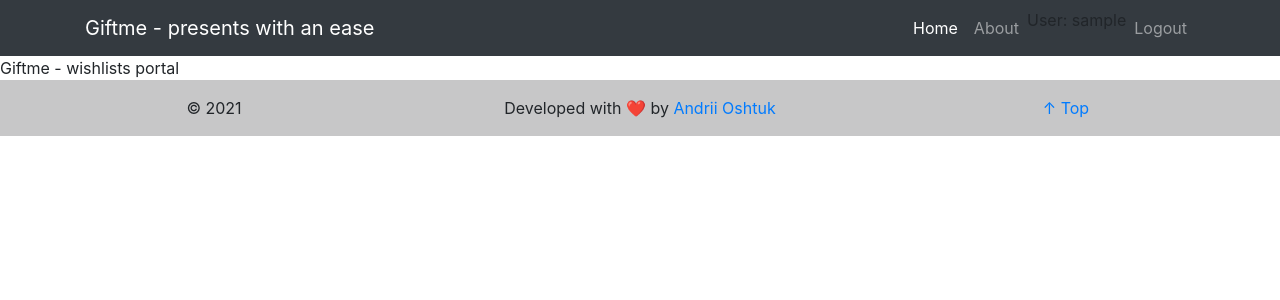
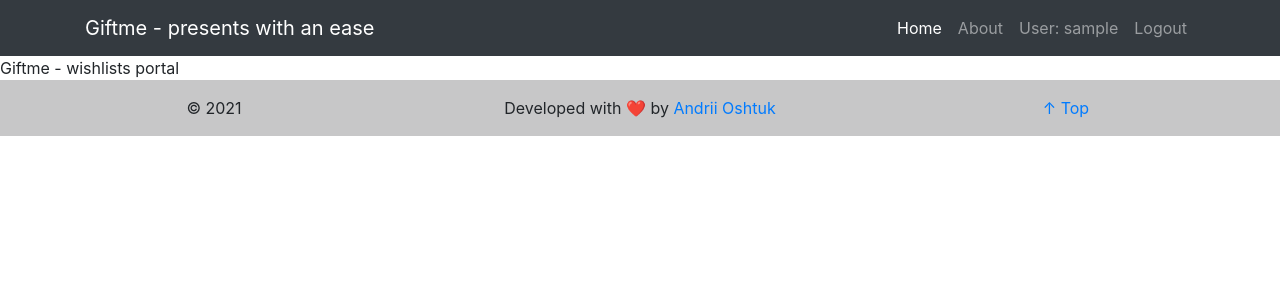
Before and after one commit to AndriiOshtuk/giftme, a Django app: page /wishlist/bootstrap/ in a window 1280 px wide. Shown: the top 300 px of the page. Run offline with Django 3.2, Linux system fonts and the light colour scheme; the visitor is signed in with stand-in values (Sample User, id 1); some libraries are stand-ins or nearby versions.

Commit message:
Modified base tamplete
1. Added font Awesome
2. Added link to user detail page in nav bar

```diff
--- a/templates/base.html
+++ b/templates/base.html
@@ -14,6 +14,7 @@
 
   <!-- Bootstrap core CSS -->
   <link href="{% static 'vendor/bootstrap/css/bootstrap.min.css' %}" rel="stylesheet">
+  <link href="{% static 'fa/css/all.min.css' %}" rel="stylesheet">
 
 </head>
 
@@ -22,7 +23,7 @@
   <!-- Navigation -->
   <nav class="navbar navbar-expand-lg navbar-dark bg-dark static-top">
     <div class="container">
-      <a class="navbar-brand" href="#">Giftme - presents with an ease</a>
+      <a class="navbar-brand" href="{% url 'wishlist:user-list'%}">Giftme - presents with an ease</a>
       <button class="navbar-toggler" type="button" data-toggle="collapse" data-target="#navbarResponsive" aria-controls="navbarResponsive" aria-expanded="false" aria-label="Toggle navigation">
         <span class="navbar-toggler-icon"></span>
       </button>
@@ -36,8 +37,12 @@
           <li class="nav-item">
             <a class="nav-link" href="{% url 'wishlist:about-page'%}">About</a>
           </li>
+          <li class="divider"></li>
+          <hr class="dotted">
           {% if user.is_authenticated %}
-          <li class="nav-item">User: {{ user.get_username }}</li>
+          <li class="nav-item">
+            <a class="nav-link" href="{% url 'wishlist:user-detail' user.id %}">User: {{ user.get_username }}</a>
+          </li>
           <li class="nav-item">
             <a class="nav-link" href="{% url 'logout'%}?next={{request.path}}">Logout</a>
           </li>
```
